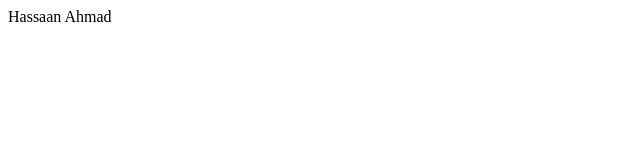
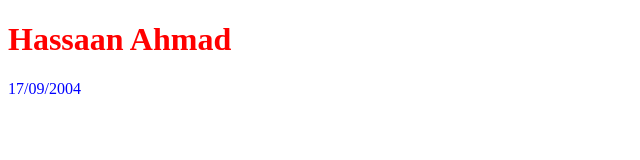
Before and after one commit to Hassaan04/website, a plain HTML site: page index.html in a window 1280 px wide. Shown: the whole page, without its empty margins (0-640 px from the left). Drawn offline with Linux system fonts and the light colour scheme.

Commit message:
Uploading first page

```diff
--- a/index.html
+++ b/index.html
@@ -5,10 +5,10 @@
     <meta http-equiv='X-UA-Compatible' content='IE=edge'>
     <title>Page Title</title>
     <meta name='viewport' content='width=device-width, initial-scale=1'>
-    <link rel='stylesheet' type='text/css' media='screen' href='main.css'>
-    <script src='main.js'></script>
 </head>
 <body>
-    <div>Hassaan Ahmad</div>
+    <h1 style="color: red;">Hassaan Ahmad</h1>
+    <p style="color: blue
+">17/09/2004</p>
 </body>
 </html>
```
